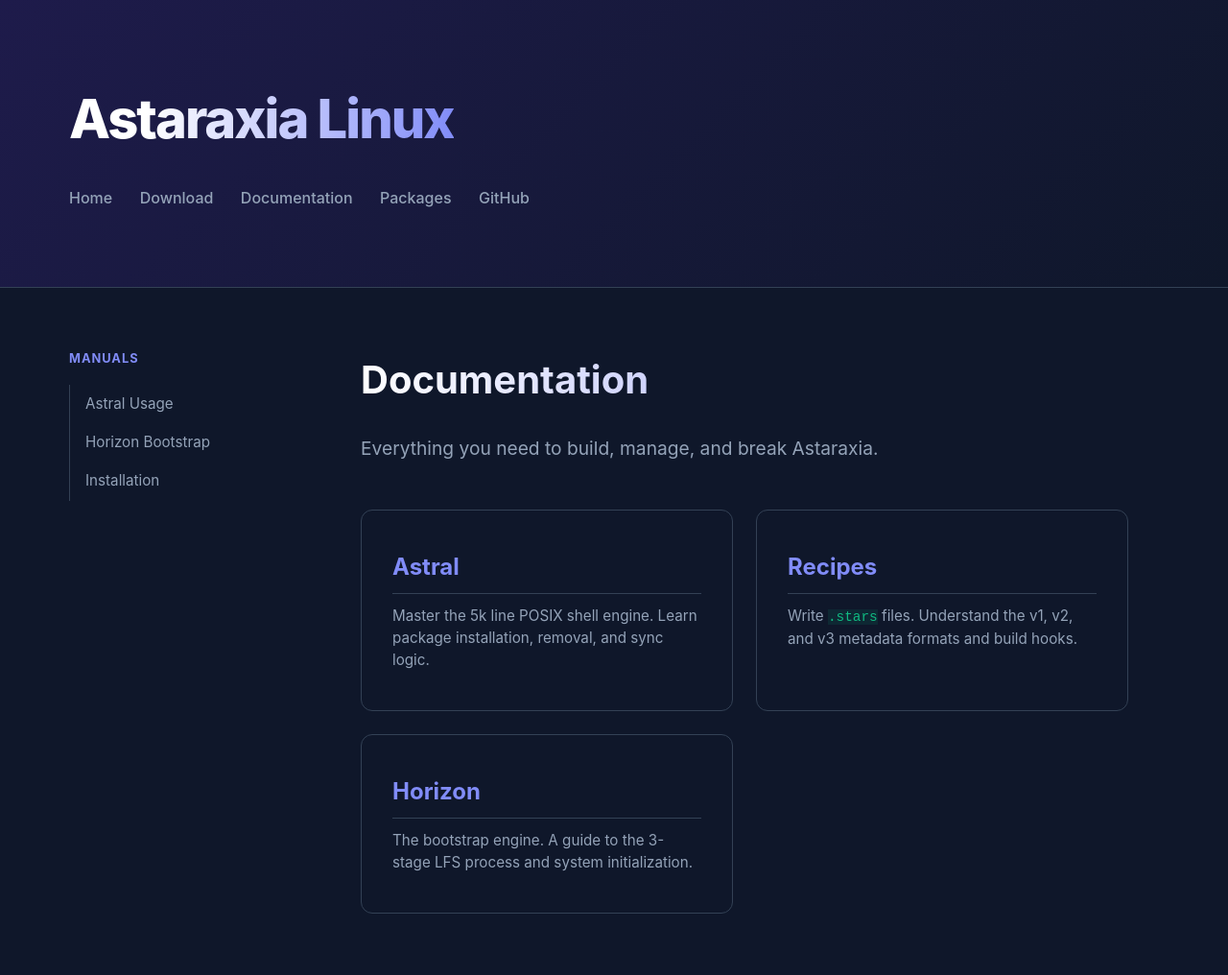
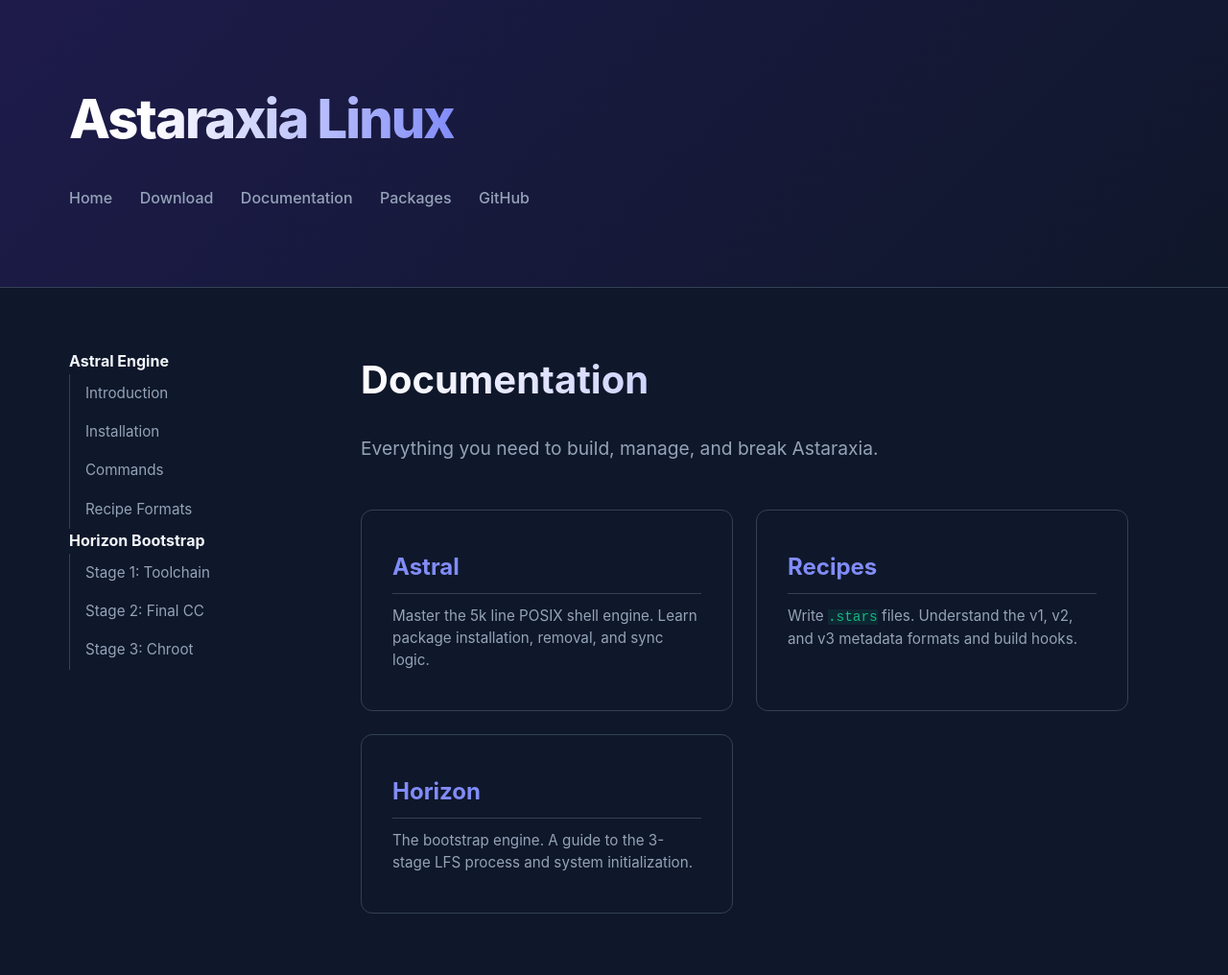
Before and after one commit to Astaraxia-Linux/astaraxia-linux.github.io, a Jekyll site: the page built from docs.html, in a window 1280 px wide. Shown: the whole page at 96% size. Built offline with Jekyll 4.4.1, drawn with Linux system fonts in a browser that asks for light colours.

Commit message:
Update docs.html

```diff
--- a/_layouts/docs.html
+++ b/_layouts/docs.html
@@ -167,12 +167,24 @@
 
     <main class="main-wrapper">
         <aside class="sidebar">
-            <h3>Manuals</h3>
-            <ul>
-                <li><a href="/docus/astral.html">Astral Usage</a></li>
-                <li><a href="/docus/horizon.html">Horizon Bootstrap</a></li>
-                <li><a href="/docus/install.html">Installation</a></li>
-            </ul>
+            <div class="nav-group" id="nav-astral">
+                <h4>Astral Engine</h4>
+                <ul>
+                    <li><a href="#intro">Introduction</a></li>
+                    <li><a href="#install">Installation</a></li>
+                    <li><a href="#usage">Commands</a></li>
+                    <li><a href="#formats">Recipe Formats</a></li>
+                </ul>
+            </div>
+
+            <div class="nav-group" id="nav-horizon">
+                <h4>Horizon Bootstrap</h4>
+                <ul>
+                    <li><a href="#stage1">Stage 1: Toolchain</a></li>
+                    <li><a href="#stage2">Stage 2: Final CC</a></li>
+                    <li><a href="#stage3">Stage 3: Chroot</a></li>
+                </ul>
+            </div>
         </aside>
 
         <article class="content">
```
